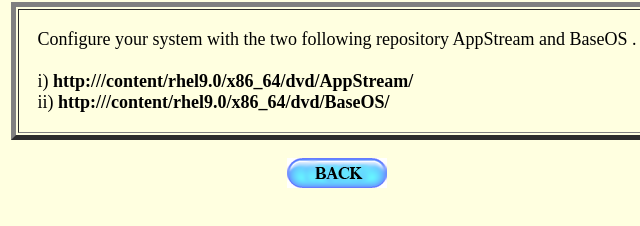
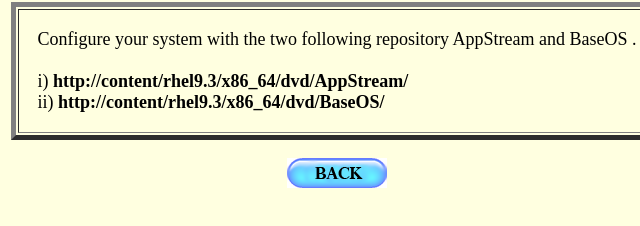
Before and after one commit to Rohith-RedHat/RHCSA-MOCK-3, a plain HTML site: page webcontents3/2.html in a window 1280 px wide. Shown: the part 346-572 px from the top of the page, 303-943 px from the left. Drawn offline with Linux system fonts and the light colour scheme.

Commit message:
Update 2.html

```diff
--- a/webcontents3/2.html
+++ b/webcontents3/2.html
@@ -11,8 +11,8 @@
 <table align=center  size=120 border=5 style="background-color: lightyellow;"><tr><td>
 <br>
 <font size=4>&nbsp &nbsp Configure your system with the two following repository AppStream and BaseOS . &nbsp &nbsp <br><br>
-&nbsp &nbsp i) <b>http:///content/rhel9.0/x86_64/dvd/AppStream/</b> &nbsp &nbsp <br>
-&nbsp &nbsp ii) <b>http:///content/rhel9.0/x86_64/dvd/BaseOS/</b>  &nbsp &nbsp <br>
+&nbsp &nbsp i) <b>http://content/rhel9.3/x86_64/dvd/AppStream/</b> &nbsp &nbsp <br>
+&nbsp &nbsp ii) <b>http://content/rhel9.3/x86_64/dvd/BaseOS/</b>  &nbsp &nbsp <br>
 </font><br>
 <inop></table><br>
 <center><a href="javascript:history.back()"><img src="BACK.png" border="0"></a></center>
```
